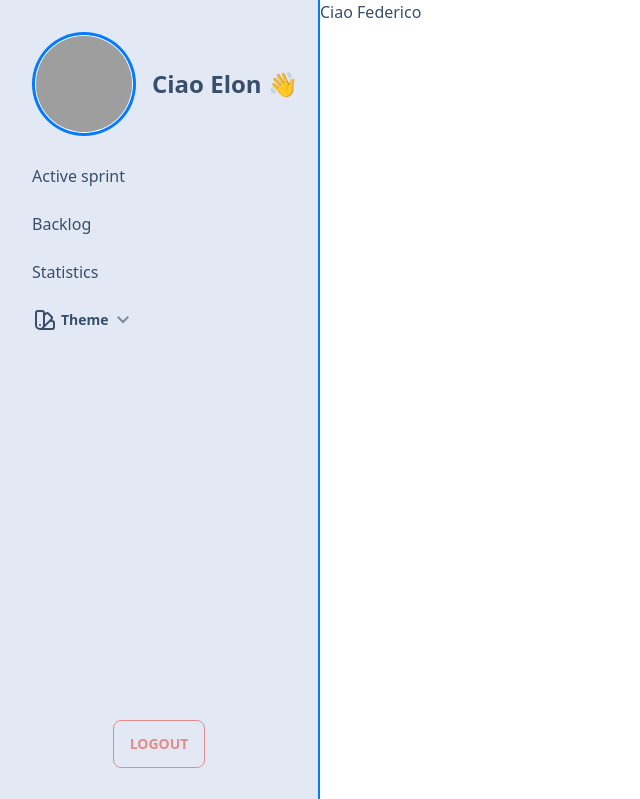
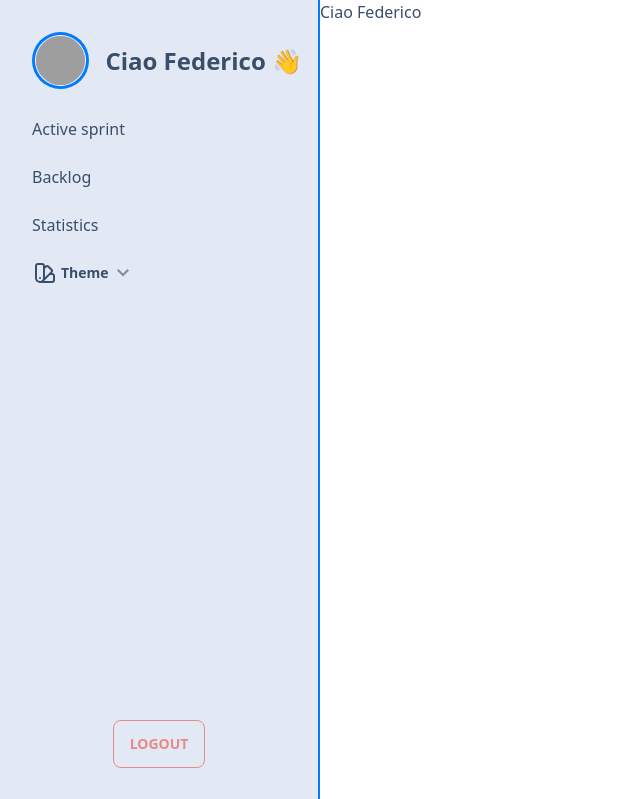
Before and after one commit to zanottipaolo/DB1-Agile, a Flask app: page /profile in a window 1280 px wide. Shown: the top 799 px of the page, without its empty margins (0-640 px from the left). Run offline with Flask 2, Linux system fonts and the light colour scheme; a user stored in the database is signed in; data comes from the database, SQL or seed files in the repository; both versions use the stored data as it was after the commit; some libraries are stand-ins or nearby versions; grey boxes are pictures that could not be loaded.

Commit message:
✏️ Current User

```diff
--- a/app.py
+++ b/app.py
@@ -77,8 +77,7 @@ def signup():
 @login_required
 def profile():
     if request.method == 'GET':
-        user = User.query.all()
-        return render_template('profile.html', isNotLogin=True, name=current_user.name)
+        return render_template('profile.html', isNotLogin=True)
 
 @app.route('/logout')
 @login_required
@@ -88,6 +87,7 @@ def logout():
 
 
 @app.route('/sprint', methods=['POST', 'GET'])
+@login_required
 def sprint():
     if request.method == 'GET':
         tasks = Task.query.all()
@@ -103,6 +103,7 @@ def sprint():
 
 
 @app.route('/backlog', methods=['POST', 'GET'])
+@login_required
 def backlog():
     if request.method == 'GET':
         developer = User.query.filter_by(manager=0).all()
--- a/templates/base.html
+++ b/templates/base.html
@@ -78,7 +78,7 @@
 								<img src="https://api.lorem.space/image/face?hash=92310" />
 							</a>
 						</div>
-						<p class="flex items-center font-bold text-2xl whitespace-nowrap">Ciao Elon 👋</p>
+						<p class="flex items-center font-bold text-2xl whitespace-nowrap">Ciao {{ current_user.name }} 👋</p>
 					</div>
 
 					<!-- Menu -->
--- a/templates/login.html
+++ b/templates/login.html
@@ -17,7 +17,7 @@
             <div class="alert alert-error shadow-lg mb-6">
               <div>
                 <svg xmlns="http://www.w3.org/2000/svg" class="stroke-current flex-shrink-0 h-6 w-6" fill="none" viewBox="0 0 24 24"><path stroke-linecap="round" stroke-linejoin="round" stroke-width="2" d="M10 14l2-2m0 0l2-2m-2 2l-2-2m2 2l2 2m7-2a9 9 0 11-18 0 9 9 0 0118 0z" /></svg>
-                <span>{{ messages[0] }}.</span>
+                <span>{{ messages[0] }}</span>
               </div>
             </div>
         {% endif %}
--- a/templates/profile.html
+++ b/templates/profile.html
@@ -6,5 +6,5 @@
 {% endblock %}
 
 {% block body %}
-    <p>Ciao {{ name }}</p>
+    <p>Ciao {{ current_user.name }}</p>
 {% endblock %}
--- a/templates/signup.html
+++ b/templates/signup.html
@@ -13,7 +13,7 @@
 
         {% with messages = get_flashed_messages() %}
         {% if messages %}
-          <div class="alert alert-error shadow-lg mb-6">
+          <div class="alert alert-error shadow-lg mb-6x">
             <div>
               <svg xmlns="http://www.w3.org/2000/svg" class="stroke-current flex-shrink-0 h-6 w-6" fill="none" viewBox="0 0 24 24"><path stroke-linecap="round" stroke-linejoin="round" stroke-width="2" d="M10 14l2-2m0 0l2-2m-2 2l-2-2m2 2l2 2m7-2a9 9 0 11-18 0 9 9 0 0118 0z" /></svg>
               <span>{{ messages[0] }}. Go to <a href="{{ url_for('login') }}" class="link">login page</a>.</span>
```
Also changed, not shown: database.db.
